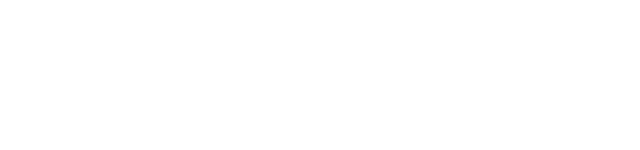
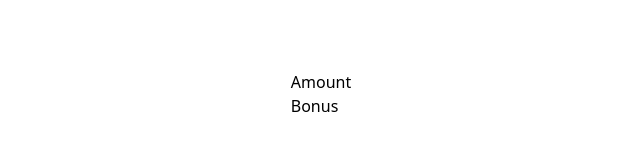
Before and after one commit to NischalPaliwal/Redux, a React (Vite) app in the folder react-with-redux/: page / in a window 1280 px wide. Shown: the part 306-456 px from the top of the page, without its empty margins (319-959 px from the left). Built offline with nearby package versions, Linux system fonts and the light colour scheme.

Commit message:
code added

```diff
--- a/react-with-redux/src/App.jsx
+++ b/react-with-redux/src/App.jsx
@@ -1,8 +1,14 @@
+import Amount from './components/Amount';
+import Bonus from "./components/Bonus";
+
 function App() {
 
   return (
     <div className="min-h-screen flex justify-center items-center">
-
+      <div className=''>
+      <Amount />
+      <Bonus />
+      </div>
     </div>
   )
 }
--- /dev/null
+++ b/react-with-redux/src/components/Amount.jsx
@@ -0,0 +1,9 @@
+import React from 'react'
+
+const Amount = () => {
+  return (
+    <div>Amount</div>
+  )
+}
+
+export default Amount;
--- /dev/null
+++ b/react-with-redux/src/components/Bonus.jsx
@@ -0,0 +1,9 @@
+import React from 'react'
+
+const Bonus = () => {
+  return (
+    <div>Bonus</div>
+  )
+}
+
+export default Bonus;
```
